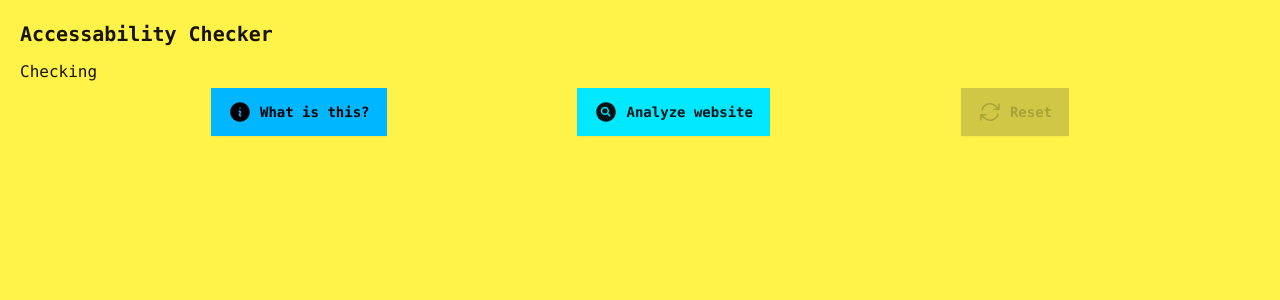
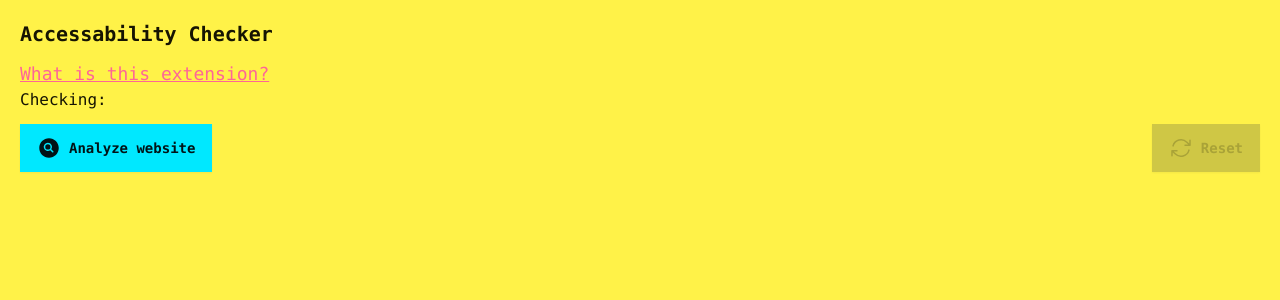
Before and after one commit to AMarinic92/4560-IA, a React (Vite) app in the folder frontend/: page / in a window 1280 px wide. Shown: the top 300 px of the page. Built offline with nearby package versions, Linux system fonts and the light colour scheme; no server answers.

Commit message:
fixed header things

```diff
--- a/frontend/src/components/header.tsx
+++ b/frontend/src/components/header.tsx
@@ -10,16 +10,11 @@ const Header = ({ changeIsReady }: { changeIsReady: ChangeIsReady }) => {
 
 
     return (
-        <div className="flex flex-col">
+        <div className="flex flex-col justify-start ">
             <h1 className="mb-3 text-xl font-bold">Accessability Checker</h1>
-
-            <div className="flex flex-row mb-1 w-1/2 ">
-                <p>Checking</p>
-                <p className="font-bold text-ellipsis ">{website}</p>
-            </div>
-            <div className="flex flex-row flex-wrap justify-evenly">
-                <button
-                    className="btn btn-info mb-2"
+            <div className="mb-3">
+                <a
+                    className="link link-primary text-lg mb-3"
                     onClick={
                         () => {
                             const modal = document?.getElementById('info_modal') as HTMLDialogElement;
@@ -27,13 +22,18 @@ const Header = ({ changeIsReady }: { changeIsReady: ChangeIsReady }) => {
                         }
                     }
                 >
-                    <svg xmlns="http://www.w3.org/2000/svg" viewBox="0 0 24 24" fill="currentColor" className="w-6 h-6">
-                        <path fillRule="evenodd" d="M2.25 12c0-5.385 4.365-9.75 9.75-9.75s9.75 4.365 9.75 9.75-4.365 9.75-9.75 9.75S2.25 17.385 2.25 12Zm8.706-1.442c1.146-.573 2.437.463 2.126 1.706l-.709 2.836.042-.02a.75.75 0 0 1 .67 1.34l-.04.022c-1.147.573-2.438-.463-2.127-1.706l.71-2.836-.042.02a.75.75 0 1 1-.671-1.34l.041-.022ZM12 9a.75.75 0 1 0 0-1.5.75.75 0 0 0 0 1.5Z" clipRule="evenodd" />
-                    </svg>
 
 
-                    What is this?
-                </button>
+                    What is this extension?
+                </a>
+
+                <div className="flex flex-row   ">
+                    <p className="text-base">Checking:</p>
+                    <p className="font-bold text-ellipsis text-base">{website}</p>
+                </div>
+            </div>
+            <div className="flex flex-row flex-wrap justify-between">
+
 
                 <button
                     className="btn btn-secondary "
@@ -63,7 +63,7 @@ const Header = ({ changeIsReady }: { changeIsReady: ChangeIsReady }) => {
                 <button
                     className="btn btn-accent"
                     onClick={
-                        ()=>setInit(false)
+                        () => setInit(false)
                     }
                     disabled={!init}
                 >
--- a/frontend/src/components/problems.tsx
+++ b/frontend/src/components/problems.tsx
@@ -16,7 +16,7 @@ const Problems = ({ problems }: { problems: Problem[] }) => {
         <div tabIndex={0} className="collapse collapse-arrow border border-base-300 bg-primary mb-2">
             <input type="checkbox" />
             <div className="collapse-title text-xl font-medium">
-                Problems and Solutions
+                Image Alt Text Analysis
             </div>
             <div className="collapse-content">
                 {
```
